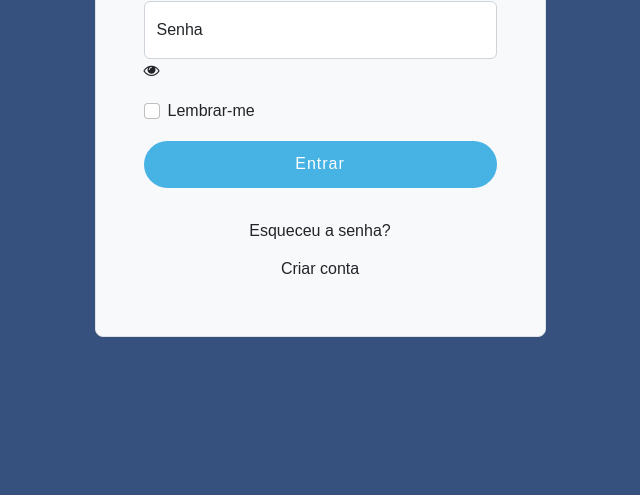
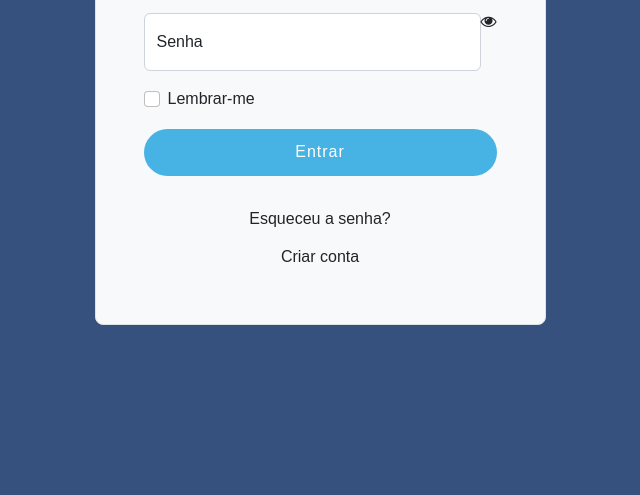
Before and after one commit to Wiliami/master-courses-oficial, a plain HTML site: page views/login.html in a window 1280 px wide. Shown: the part 329-824 px from the top of the page, without its empty margins (320-960 px from the left). Drawn offline with nearby package versions, Linux system fonts and the light colour scheme.

Commit message:
autenticação do usuário na plataforma

```diff
--- a/views/login.html
+++ b/views/login.html
@@ -27,7 +27,7 @@
                             <input type="email" class="form-control required" id="inputEmail" placeholder="E-mail" oninput="emailValidate()">
                             <label for="inputEmail">Email</label>
                         </div>
-                        <div class="form-floating mb-3">
+                        <div class="form-floating d-flex justify-content-between mb-3">
                             <input type="password" class="form-control required" id="inputPassword" placeholder="Senha" oninput="passwordValidate()">
                             <label for="inputPassword">Senha</label>
                             <i class="fa fa-eye" aria-hidden="true"></i>
```
